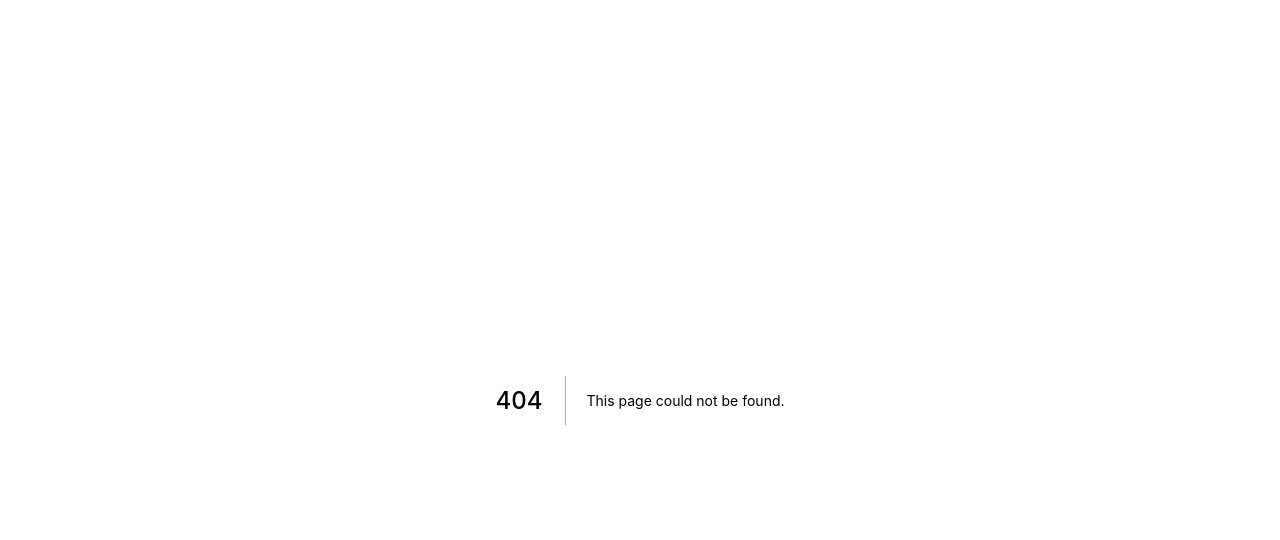
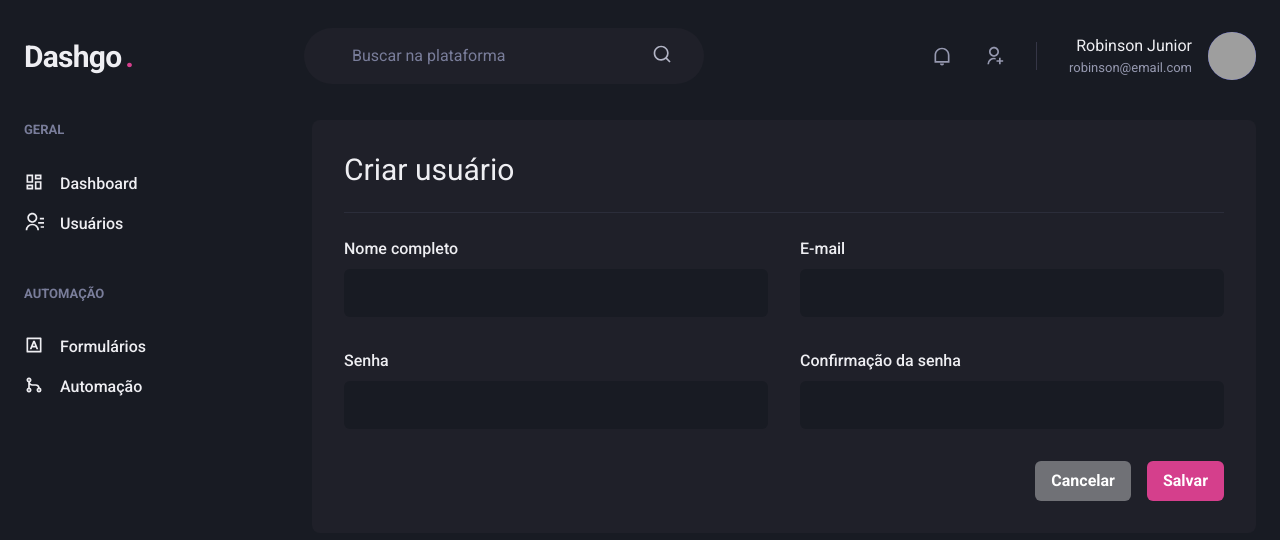
Before and after one commit to hardzork/dashgo, a Next.js app: page /users/create in a window 1280 px wide. Before the commit this address had no page. Shown: the top 540 px of the page. Built offline with nearby package versions, Linux system fonts and the light colour scheme; grey boxes are pictures that could not be loaded.

Commit message:
Página: Form de usuário

```diff
--- /dev/null
+++ b/src/pages/users/create.tsx
@@ -0,0 +1,51 @@
+import {
+  Box,
+  Button,
+  Divider,
+  Flex,
+  Heading,
+  HStack,
+  SimpleGrid,
+  VStack,
+} from "@chakra-ui/react";
+import { Header } from "../../components/Header";
+import { Sidebar } from "../../components/Sidebar";
+import { Input } from "../../components/Form/Input";
+
+export default function CreateUser() {
+  return (
+    <Box>
+      <Header />
+      <Flex w="100%" my="6" maxWidth={1480} mx="auto" px="6">
+        <Sidebar />
+        <Box flex="1" borderRadius={8} bg="gray.800" p="8">
+          <Heading size="lg" fontWeight="normal">
+            Criar usuário
+          </Heading>
+          <Divider my="6" borderColor="gray.700" />
+
+          <VStack spacing="8">
+            <SimpleGrid minChildWidth="240px" spacing="8" w="100%">
+              <Input name="name" label="Nome completo" />
+              <Input name="email" type="email" label="E-mail" />
+            </SimpleGrid>
+            <SimpleGrid minChildWidth="240px" spacing="8" w="100%">
+              <Input name="password" type="password" label="Senha" />
+              <Input
+                name="password_confirmatin"
+                type="password"
+                label="Confirmação da senha"
+              />
+            </SimpleGrid>
+          </VStack>
+          <Flex mt="8" justify="flex-end">
+            <HStack spacing="4">
+              <Button colorScheme="whiteAlpha">Cancelar</Button>
+              <Button colorScheme="pink">Salvar</Button>
+            </HStack>
+          </Flex>
+        </Box>
+      </Flex>
+    </Box>
+  );
+}
```
